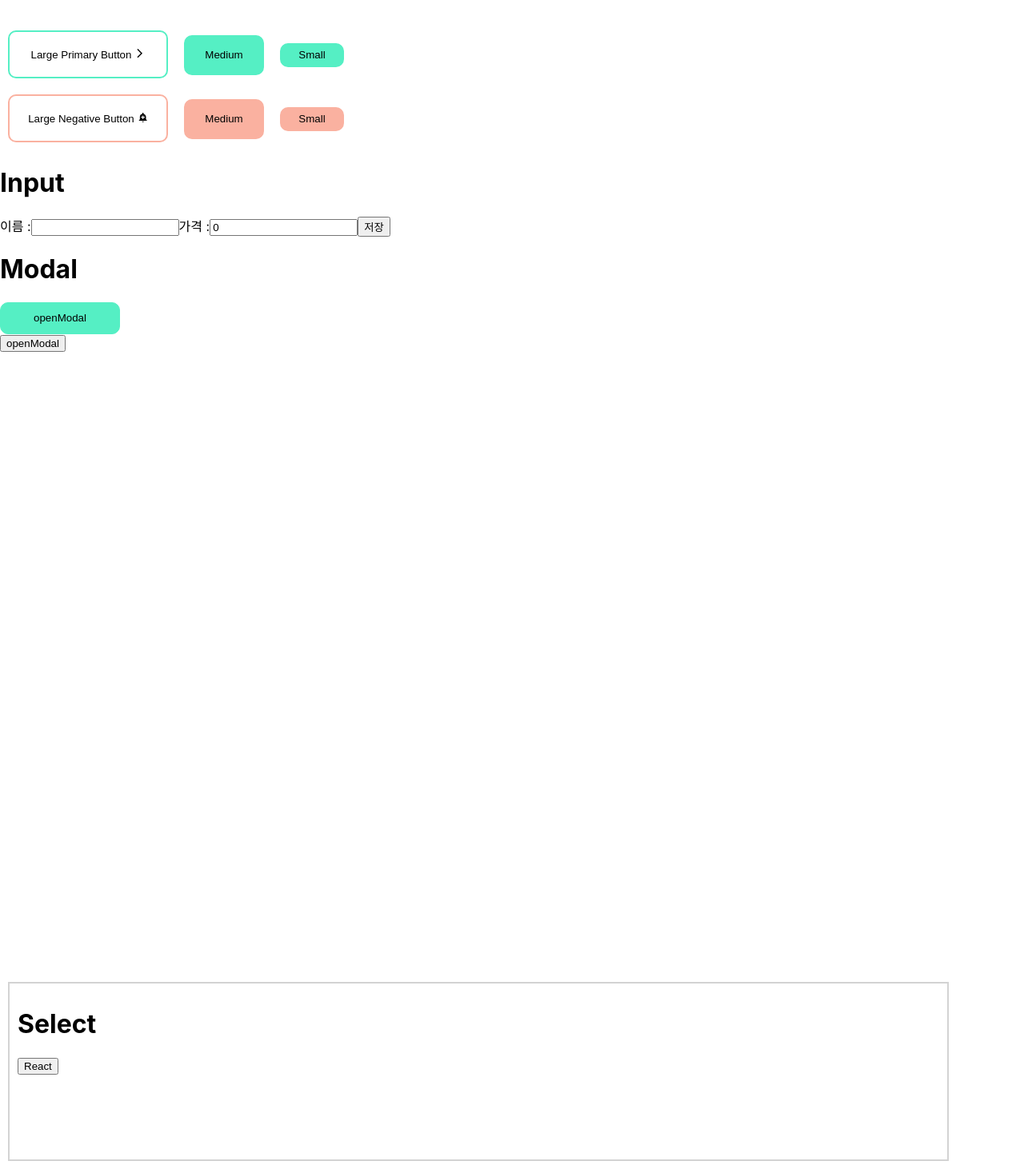
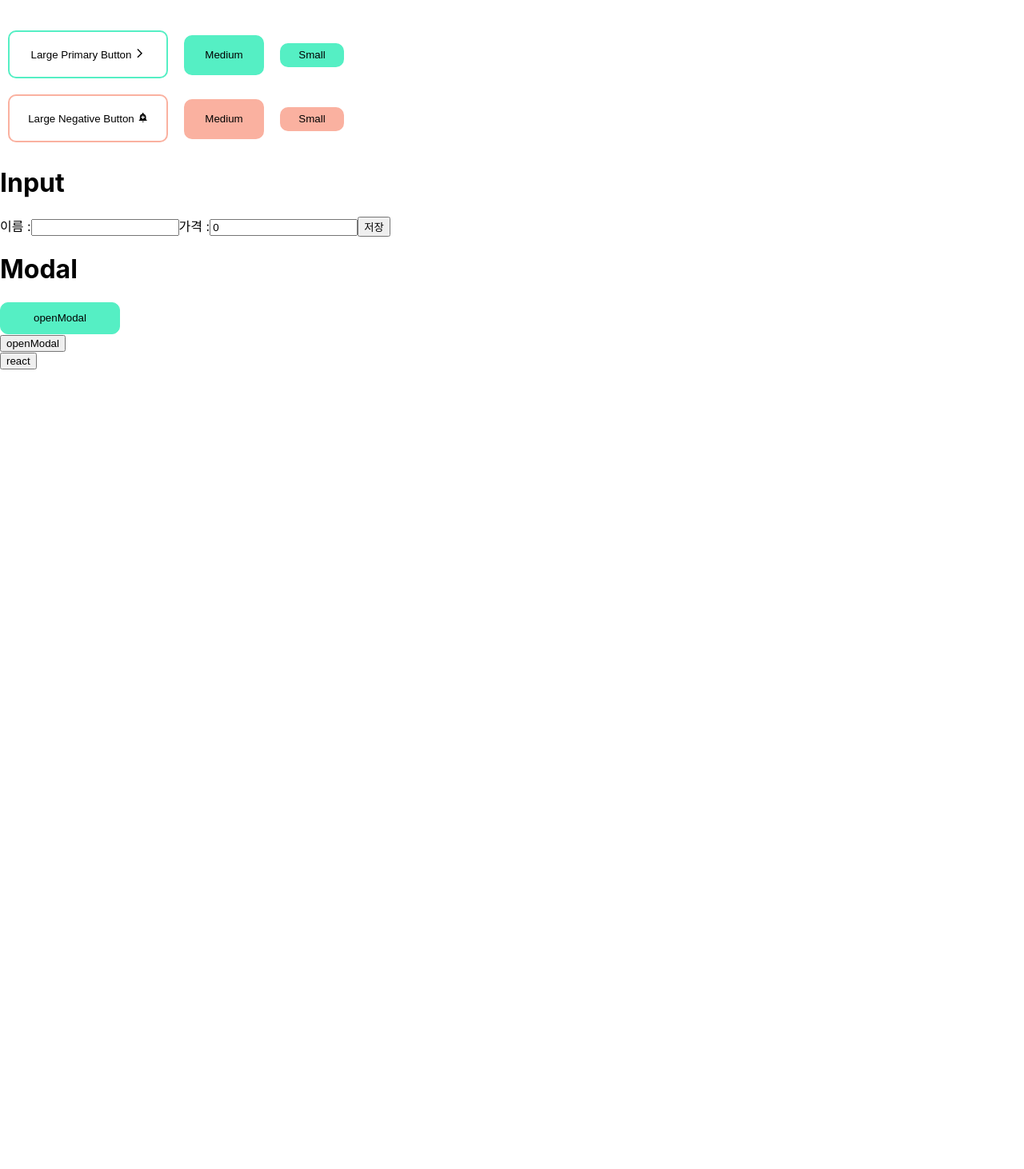
Before and after one commit to UkTheBlood/modal-page, a React (Create React App) app: page / in a window 1280 px wide. Shown: the part 54-1516 px from the top of the page at 80% size. After the commit the page ends 800 px from the top, so only its background shows below. Built offline with nearby package versions, Linux system fonts and the light colour scheme.

Commit message:
feat: modal

```diff
--- a/src/App.js
+++ b/src/App.js
@@ -1,4 +1,3 @@
-import logo from './logo.svg';
 import './App.css';
 import Select from './components/Select';
 import Modal from './components/Modal';
@@ -6,6 +5,7 @@ import Input from './components/Input';
 import Button from './components/Button';
 import { MdArrowForwardIos, MdAddAlert } from 'react-icons/md'
 import Modal2 from './components/Modal2';
+import styled from 'styled-components';
 
 const largePrimary = () => {
   alert('버튼을 만들어보세요')
@@ -15,8 +15,10 @@ const largeNegative = () => {
 }
 
 function App() {
+
   return (
     <>
+      <div>
         <div>
           <h1>Button</h1>
           <Button click={largePrimary} wd={"200px"} hg={"60px"} bor="2px solid rgb(85, 239, 196)" bgColor="white">Large Primary Button {<MdArrowForwardIos />}</Button>
@@ -29,10 +31,17 @@ function App() {
           <Button wd={"80px"} hg={"30px"} bor="2px solid rgb(250, 177, 160)" bgColor="rgb(250, 177, 160)">Small</Button>
         </div>
         <Input />
-      <Modal /><Modal2 />
+        <Modal />
+        <Modal2 />
         <Select />
+      </div>
     </>
   );
 }
 
 export default App;
+
+const Wrapper = styled.div`
+  width: 100vw;
+  height: 100vh;
+`
--- a/src/components/Modal2.jsx
+++ b/src/components/Modal2.jsx
@@ -166,45 +166,86 @@
 //     background-color: rgba(0, 0, 0, 0.15);
 // `
 
-import React, { useRef, useState } from 'react'
-import styled from 'styled-components';
+// import React, { useRef, useState } from 'react'
+// import styled from 'styled-components';
+
+// function Modal2() {
+//     const [modalState, setModalState] = useState(false);
+//     const outside = useRef();
+
+//     const modalOutSideClick = (e) => {
+//         if (outside.current === e.target) {
+//             setModalState(false)
+//         }
+//     }
+
+//     return (
+//         <>
+//             <div>
+//                 <Wrap>
+//                     {
+//                         modalState === true
+//                         ? <All ref={outside} onClick={modalOutSideClick}/>
+//                         : null
+//                     }
+//                     <button onClick={() => setModalState(true)}>openModal</button>
+//                     {
+//                         modalState === true
+//                             ? <ModalContain>
+//                                 <p>닫기 버튼 1개가 있고, <br />
+//                                     외부 영역을 누르면 모달이 닫혀요.</p>
+//                                 <button onClick={() => setModalState(false)}>X</button>
+//                             </ModalContain>
+//                             : null
+//                     }
+//                 </Wrap>
+//             </div>
+//         </>
+//     )
+// }
+
+// export default Modal2
+// const All = styled.div`
+//     position: fixed;
+//     width: 100%;
+//     height: 100%;
+//     background-color: rgba(0, 0, 0, 0.1);
+//     left: 0;
+//     top: 0;
+// `
+
+// const Wrap = styled.div`
+//     width: 100vw;
+//     height: 200px;
+// `
+// const ModalContain = styled.div`
+//     border: 1px solid red;
+// `
+import React, { useState } from 'react'
+import { useOutsideClickClose } from './hooks/useOutsideClickClose';
 
 function Modal2() {
     const [modalState, setModalState] = useState(false);
-    const outside = useRef();
-
-    const modalOutSideClick = (e) => {
-        if(outside.current === e.target) {
+    const modalref = useOutsideClickClose(() => {
         setModalState(false)
-        }
-    }
+    });
 
     return (
         <>
             <div>
-                <Wrap ref={outside} onClick={modalOutSideClick}>
                 <button onClick={() => setModalState(true)}>openModal</button>
                 {
                     modalState === true
-                            ? <ModalContain>
-                                <p>닫기 버튼 1개가 있고, <br />
-                                외부 영역을 누르면 모달이 닫혀요.</p>
+                    ? <div ref={modalref}>
+                        <p>외부 영역을 클릭하거나, <br />
+                        X 버튼을 누르면 닫혀요.</p>
                         <button onClick={() => setModalState(false)}>X</button>
-                            </ModalContain>
+                    </div>
                     : null
                 }
-                </Wrap>
             </div>
         </>
     )
 }
 
 export default Modal2
-
-const Wrap = styled.div`
-    width: 100vw;
-    height: 100vh;
-`
-const ModalContain = styled.div`
-    border: 1px solid red;
-`
--- a/src/components/Select.jsx
+++ b/src/components/Select.jsx
@@ -1,71 +1,156 @@
 import React, { useState } from 'react'
-import styled from 'styled-components'
-
-const options = [
-  { value: 'React', label: 'React', id: 1},
-  { value: 'Java', label: 'Java', id: 2},
-  { value: 'Spring', label: 'Spring', id: 3},
-  { value: 'React Native', label: 'ReactNative', id: 4}
-]
 
 function Select() {
-  const [hover, setHover] = useState(false);
+  const options = [
+    { id: 1, title: "React"},
+    { id: 2, title: "Java"},
+    { id: 3, title: "Spring"},
+    { id: 4, title: "React Native"}
+  ]
+  const [selectState, setSelectState] =useState(false);
+  const [title, seTitle] = useState('react')
 
-  const [firstTitle, setFirstTitle] = useState('React');
-  const [firstOpen, setFirstOpen] = useState(false);
+
+  const stateTrue = () => {
+    setSelectState(true)
+  }
+  const stateFalse = () => {
+    setSelectState(false)
+  }
 
 
   return (
     <>
-      <StParents>
-        <h1>Select</h1>
-        <div>
-          <button onClick={() => (setFirstOpen(!firstOpen))}>{firstTitle}</button> {/* button */}
-          {
-            firstOpen === true
-            ? options.map((item) => {
-              <div>{item.label}</div>
-            })
-            : null
-          }
-        </div>
-      </StParents>
+    <button onClick={() => setSelectState(true)}>{title}</button>
+    {
+      selectState === true
+      ?
+        options.map((item) => {
+          <div>{item.title}</div>
+        })
+      : null
+    }
     </>
   )
 }
 
 export default Select
 
-const StParents = styled.div`
-  padding: 10px;
-  margin: 10px;
-  width: 90%;
-  height: 200px;
-  border: 2px solid lightgray;
-  /* overflow: hidden; */
-`
-const StFirstValue = styled.button`
-  width: 300px;
-  height: 40px;
-  border-radius: 10px;
-  border: 1px solid gray;
-  background-color: white;
-  line-height: 40px;
-  text-align: left;
-`
-const ContainerSelect = styled.div`
-  border: 2px solid lightgray;
-  border-radius: 10px;
-  width: 300px;
-  /* display: none; */
-`
-const SelectValue = styled.div`
-  width: 300px;
-  height: 40px;
-  &:hover {
-    background-color: lightgray;
-  }
-`
+
+
+
+
+
+
+
+
+
+
+
+
+
+
+
+
+
+
+
+
+
+
+
+
+
+
+
+
+
+
+
+
+
+
+
+
+
+
+
+
+
+
+
+
+
+
+
+// import React, { useState } from 'react'
+// import styled from 'styled-components'
+
+// const options = [
+//   { value: 'React', label: 'React', id: 1},
+//   { value: 'Java', label: 'Java', id: 2},
+//   { value: 'Spring', label: 'Spring', id: 3},
+//   { value: 'React Native', label: 'ReactNative', id: 4}
+// ]
+
+// function Select() {
+//   const [hover, setHover] = useState(false);
+
+//   const [firstTitle, setFirstTitle] = useState('React');
+//   const [firstOpen, setFirstOpen] = useState(false);
+
+
+//   return (
+//     <>
+//       <StParents>
+//         <h1>Select</h1>
+//         <div>
+//           <button onClick={() => (setFirstOpen(!firstOpen))}>{firstTitle}</button> {/* button */}
+//           {
+//             firstOpen === true
+//             ? options.map((item) => {
+//               <div>{item.label}</div>
+//             })
+//             : null
+//           }
+//         </div>
+//       </StParents>
+//     </>
+//   )
+// }
+
+// export default Select
+
+// const StParents = styled.div`
+//   padding: 10px;
+//   margin: 10px;
+//   width: 90%;
+//   height: 200px;
+//   border: 2px solid lightgray;
+//   /* overflow: hidden; */
+// `
+// const StFirstValue = styled.button`
+//   width: 300px;
+//   height: 40px;
+//   border-radius: 10px;
+//   border: 1px solid gray;
+//   background-color: white;
+//   line-height: 40px;
+//   text-align: left;
+// `
+// const ContainerSelect = styled.div`
+//   border: 2px solid lightgray;
+//   border-radius: 10px;
+//   width: 300px;
+//   /* display: none; */
+// `
+// const SelectValue = styled.div`
+//   width: 300px;
+//   height: 40px;
+//   &:hover {
+//     background-color: lightgray;
+//   }
+// `
 
 // const StUl = styled.ul`
 //   border: 2px solid lightgray;
--- /dev/null
+++ b/src/components/hooks/useOutsideClickClose.js
@@ -0,0 +1,22 @@
+import { useEffect, useRef } from "react";
+
+export const useOutsideClickClose = (handler) => {
+    const ref = useRef(null);
+    console.log(ref)
+
+    useEffect(() => {
+        function handleClickOutside(event) {
+            if (ref.current && !ref.current.contains(event.target)) {
+                handler();
+            }
+        }
+        // mousedown => 마우스 왼쪽 클릭을 하면 일어남
+        document.addEventListener('mousedown', handleClickOutside);
+
+        return () => {
+            document.removeEventListener('mousedown', handleClickOutside);
+        };
+    }, [ref, handler]);
+
+    return ref;
+};
```
Lines whose indentation alone changed are shown as unchanged.
